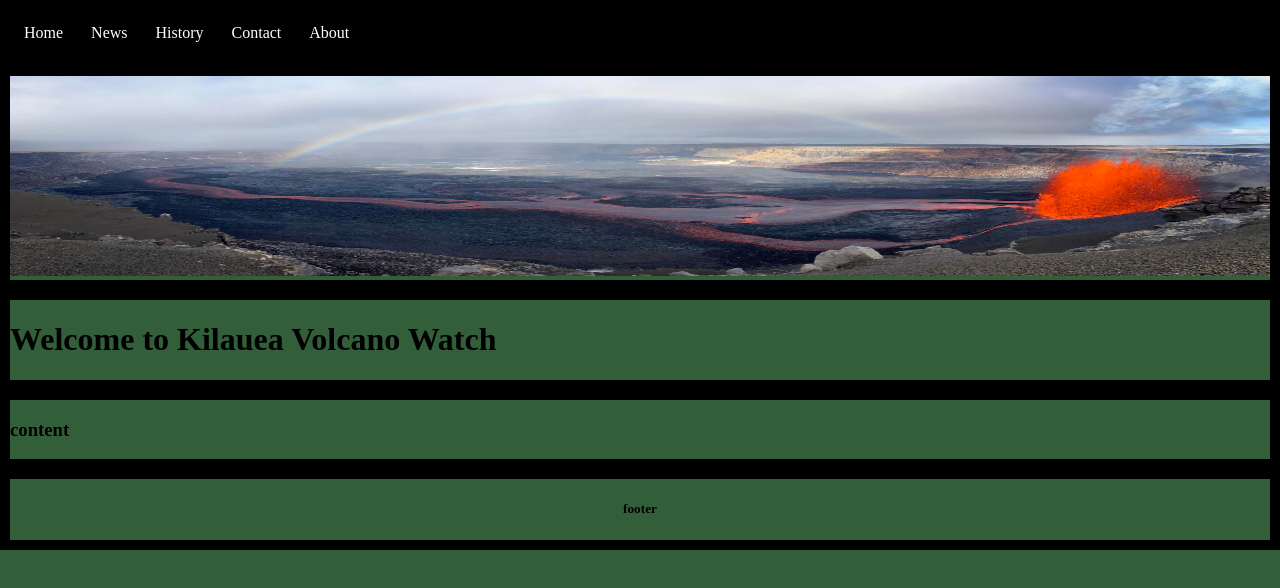
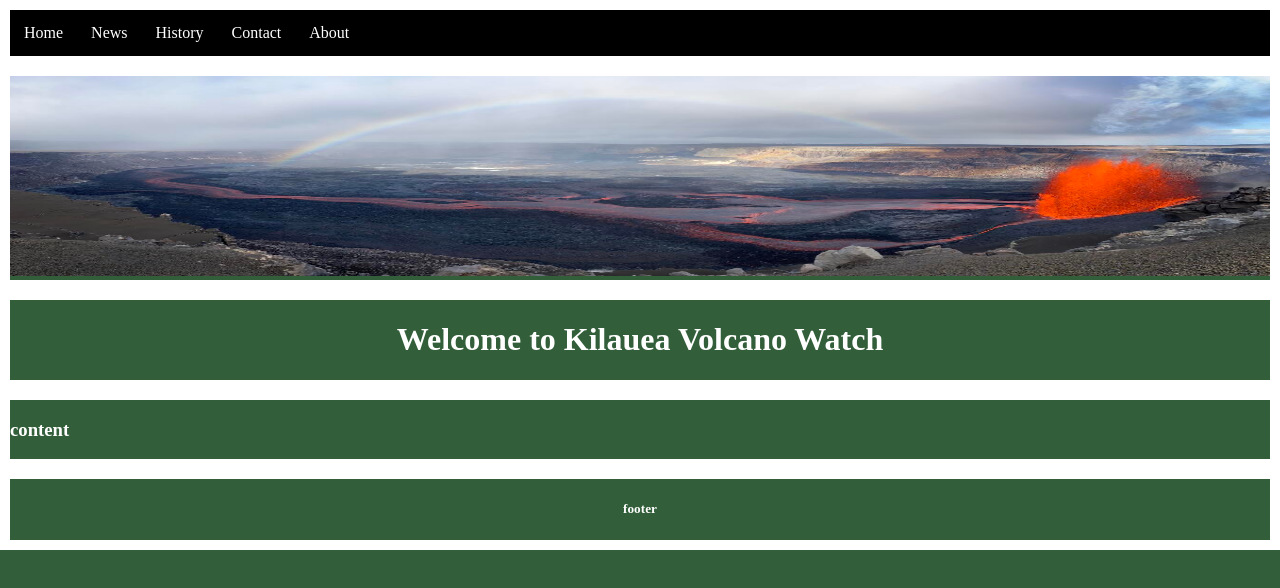
Before and after one commit to gh7573/-gh7573-.github.io, a plain HTML site: page docs/index.html in a window 1280 px wide. Drawn offline with Linux system fonts and the light colour scheme.

Commit message:
Update styles.css

```diff
--- a/docs/css/styles.css
+++ b/docs/css/styles.css
@@ -3,7 +3,7 @@ body {
   font-family: "Lora", serif;
   margin: 0;
   padding: 0;
-  font-color: white;
+  color: #ffffff;
 }
 
 div {
@@ -12,8 +12,8 @@ div {
   margain: 10px;
 }
 
-nav {
-
+header {
+  text-align: center;
 }
 
 nav ul {
```
Lines whose indentation alone changed are shown as unchanged.
